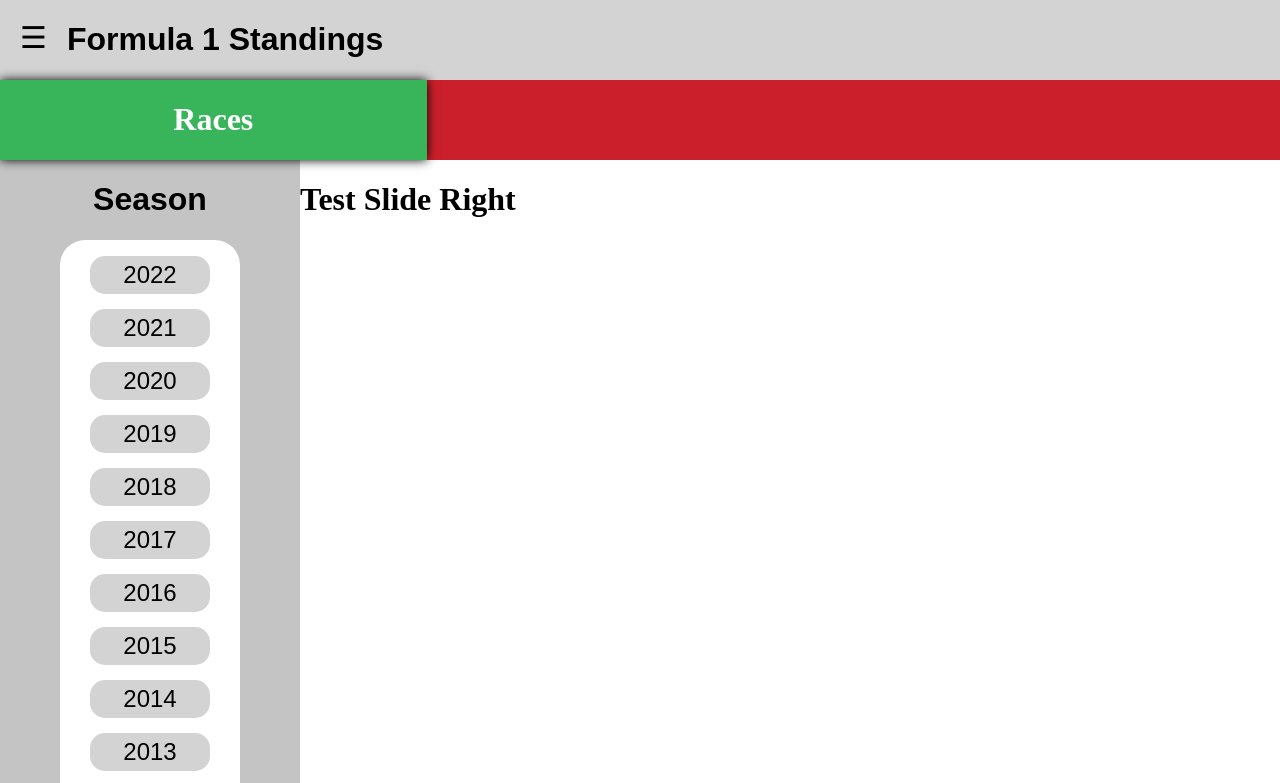
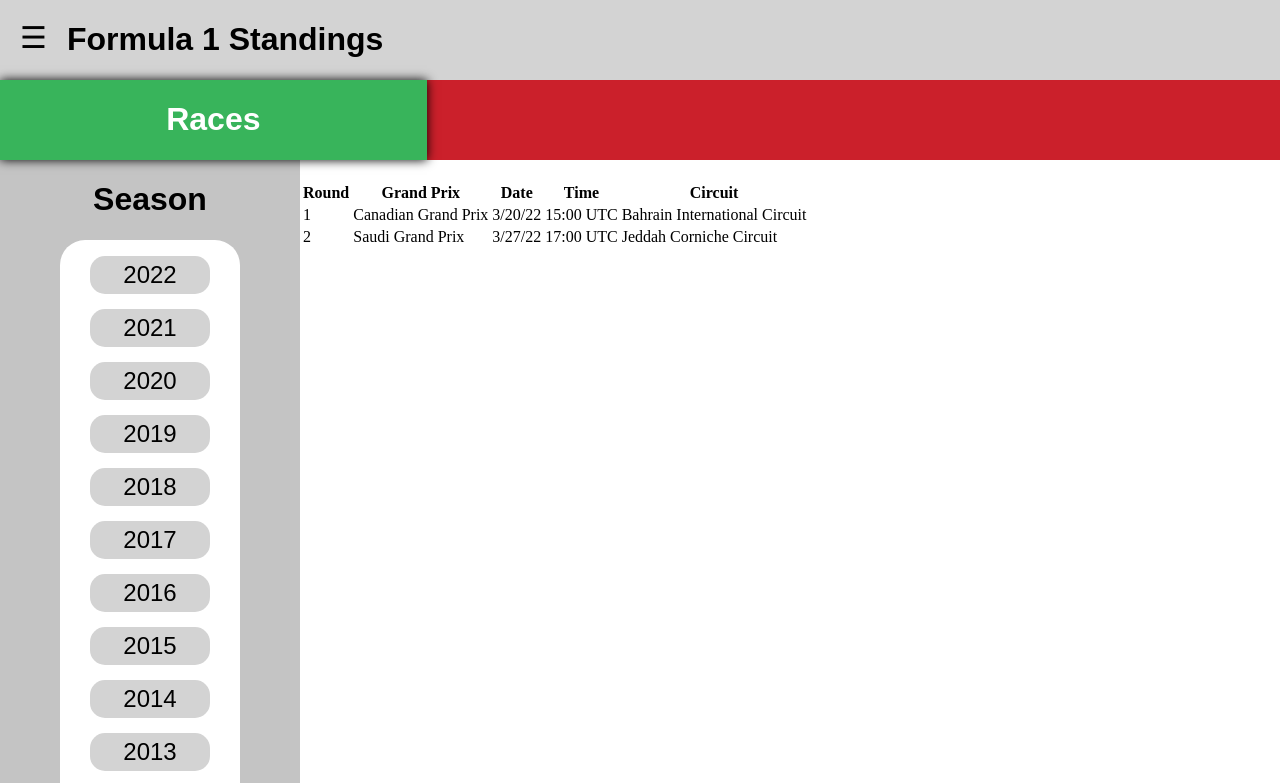
Before and after one commit to Victor-Park/ajax-project, a website: page index.html in a window 1280 px wide. Shown: the top 783 px of the page. Drawn offline with Linux system fonts and the light colour scheme.

Commit message:
Create header for data table indicating which year/season is selected

```diff
--- a/css/styles.css
+++ b/css/styles.css
@@ -37,7 +37,6 @@
 .tab {
   background-color: #cb202b;
   color: black;
-  text-align: center;
 }
 
 .tab-active {
@@ -45,6 +44,10 @@
   color: white;
   box-shadow: 0 0 10px black;
   z-index: 2;
+}
+
+.race-tab-header {
+  font-family: sans-serif;
   text-align: center;
 }
 
--- a/index.html
+++ b/index.html
@@ -115,7 +115,38 @@
           </div>
         </div>
         <div class="main-content">
-          <h1>Test Slide Right</h1>
+          <div>
+            <h1 class="season-header"></h1>
+          </div>
+          <div class="data-table">
+            <table>
+              <thead>
+                <tr>
+                  <th>Round</th>
+                  <th>Grand Prix</th>
+                  <th>Date</th>
+                  <th>Time</th>
+                  <th>Circuit</th>
+                </tr>
+              </thead>
+              <tbody>
+                <tr>
+                  <td>1</td>
+                  <td>Canadian Grand Prix</td>
+                  <td>3/20/22</td>
+                  <td>15:00 UTC</td>
+                  <td>Bahrain International Circuit</td>
+                </tr>
+                <tr>
+                  <td>2</td>
+                  <td>Saudi Grand Prix</td>
+                  <td>3/27/22</td>
+                  <td>17:00 UTC</td>
+                  <td>Jeddah Corniche Circuit</td>
+                </tr>
+              </tbody>
+            </table>
+          </div>
         </div>
       </div>
     </div>
--- a/js/main.js
+++ b/js/main.js
@@ -7,6 +7,7 @@
   xhr.open('GET', 'http://ergast.com/api/f1/' + year + '.json');
   xhr.responseType = 'json';
   xhr.addEventListener('load', function () {
+    document.querySelector('.season-header').textContent = xhr.response.MRData.RaceTable.season + ' Season';
   });
   xhr.send();
 }
```
